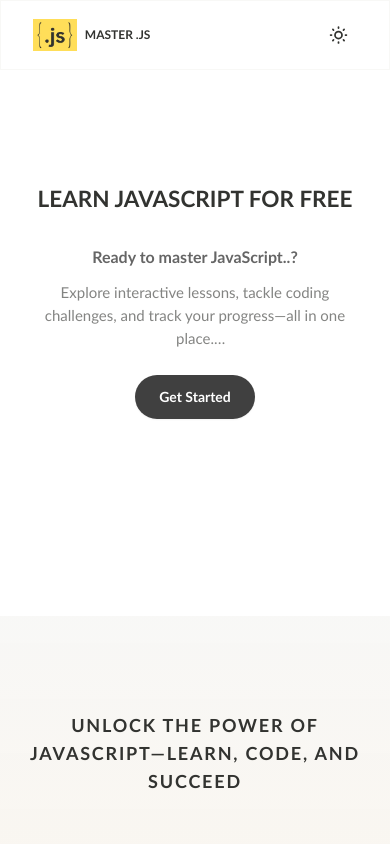
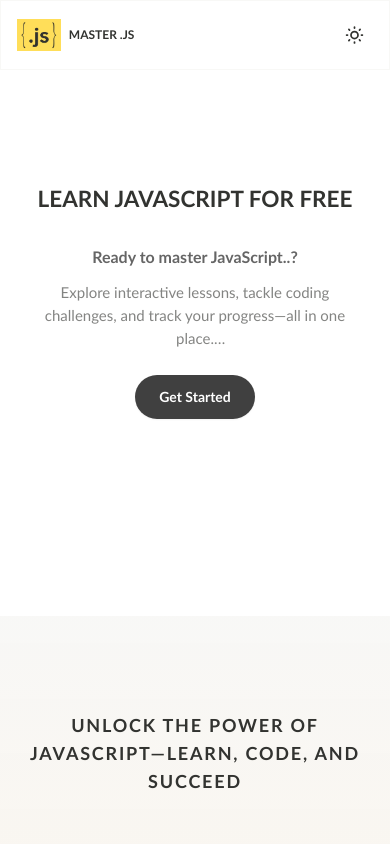
Before and after one commit to Muneera-cod/JS_LEARNING_PLATFROM, a React (Vite) app: page / in a window 390 px wide. Shown: the top 844 px of the page. Built offline with nearby package versions, Linux system fonts and the light colour scheme; no server answers.

Commit message:
Update LoginPage.jsx px

```diff
--- a/src/Components/pages/LoginPage.jsx
+++ b/src/Components/pages/LoginPage.jsx
@@ -18,7 +18,7 @@ function LoginPage() {
       console.log('view',view)
   return (
     <>
-      <header className='px-8 py-6 h-[70px]  border-[0.5px] border-primaryClr bg-mainClr dark:bg-darkmodeMainClr flex justify-between  gap-6 items-center sticky top-0  z-10 text-textCLr dark:text-darkmodeTextClr '>
+      <header className='sm:px-4 md:px-8 py-6 h-[70px]  border-[0.5px] border-primaryClr bg-mainClr dark:bg-darkmodeMainClr flex justify-between  gap-6 items-center sticky top-0  z-10 text-textCLr dark:text-darkmodeTextClr '>
        <div className='flex items-center gap-2 '><img className='max-w-12 max-h-8' src={logo}/><p className='uppercase sm:text-[12px] md:text-md font-[700]'>MAster .JS</p></div>
     <div className='flex gap-[1.5rem] items-center px-2'>
       {/* <p className='font-[700] text-[16px] hover:opacity-70 cursor-pointer'>About</p>
```
